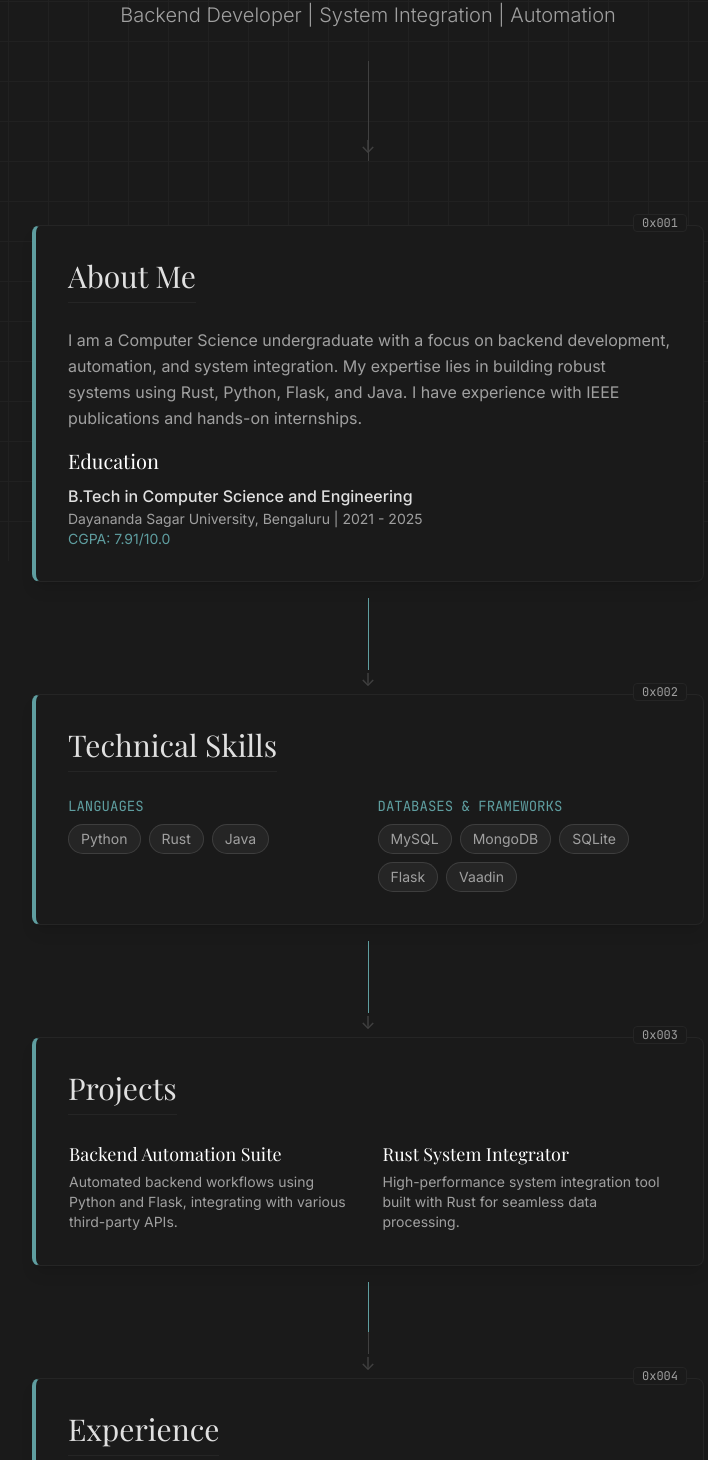
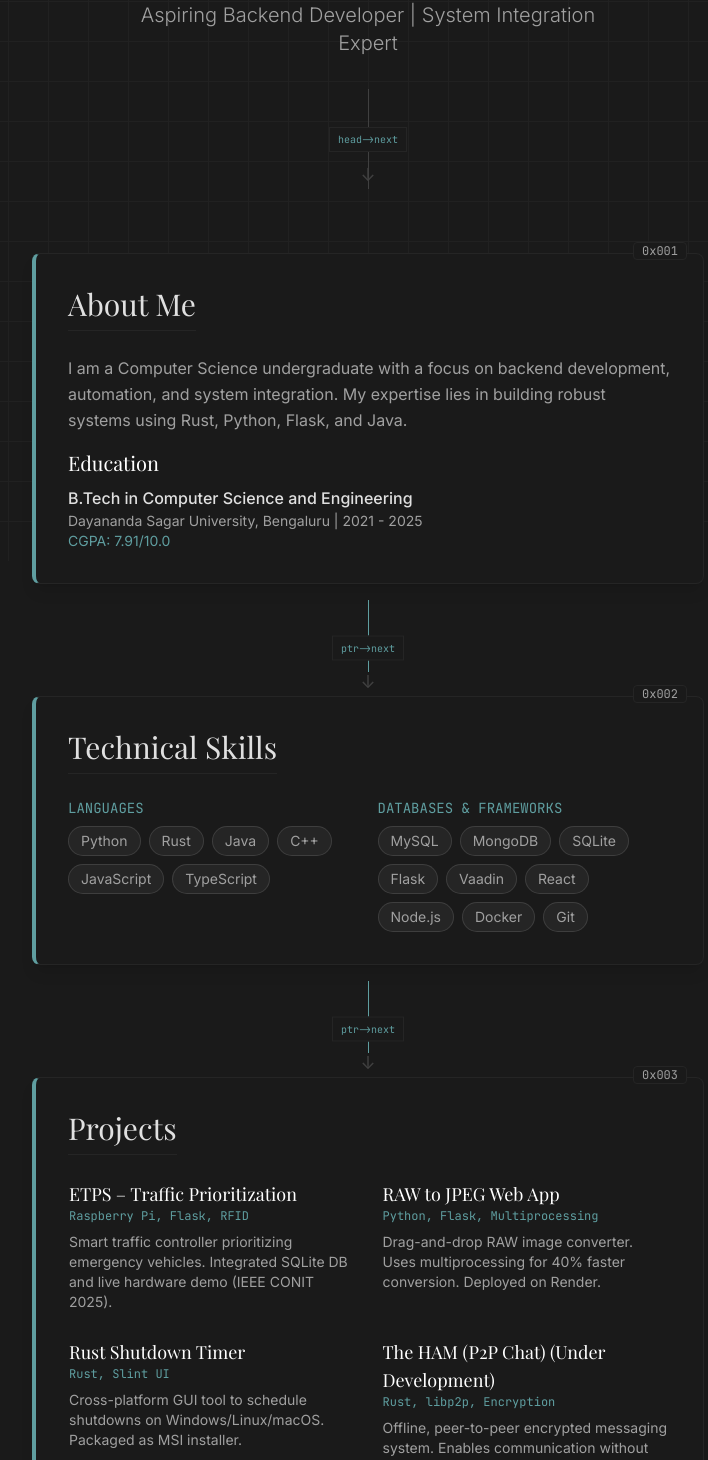
Before and after one commit to shreyas-sridhar/portfolio-shreyas-DS-LL, a React (Vite) app: page / in a window 1280 px wide. Shown: the part 239-1699 px from the top of the page, without its empty margins (272-980 px from the left). Built offline with nearby package versions, Linux system fonts and the light colour scheme; a web font is replaced by a local one.

Commit message:
fixed a few things

```diff
--- a/index.html
+++ b/index.html
@@ -4,7 +4,7 @@
 <head>
   <meta charset="UTF-8" />
   <meta name="viewport" content="width=device-width, initial-scale=1.0" />
-  <title>Shreyas Sridhar | Linked List Portfolio</title>
+  <title>Shreyas Sridhar</title>
   <!-- Google Fonts -->
   <link rel="preconnect" href="https://fonts.googleapis.com">
   <link rel="preconnect" href="https://fonts.gstatic.com" crossorigin>
--- a/src/App.tsx
+++ b/src/App.tsx
@@ -31,12 +31,11 @@ function App() {
                 <HeadNode />
 
                 {/* About Section */}
-                <Node index={1} id="about">
+                <Node index={1} id="about" nextId="skills">
                     <SectionContent title="About Me">
                         <p className="mb-4">
                             I am a Computer Science undergraduate with a focus on backend development, automation, and system integration.
                             My expertise lies in building robust systems using Rust, Python, Flask, and Java.
-                            I have experience with IEEE publications and hands-on internships.
                         </p>
                         <div>
                             <h3 className="text-xl font-medium text-white mb-2">Education</h3>
@@ -50,13 +49,13 @@ function App() {
                 </Node>
 
                 {/* Skills Section (Node 2) */}
-                <Node index={2} id="skills">
+                <Node index={2} id="skills" nextId="projects">
                     <SectionContent title="Technical Skills">
                         <div className="grid grid-cols-1 md:grid-cols-2 gap-4">
                             <div>
                                 <h4 className="text-accent text-sm font-mono mb-2">LANGUAGES</h4>
                                 <div className="flex flex-wrap gap-2">
-                                    {['Python', 'Rust', 'Java'].map((skill) => (
+                                    {['Python', 'Rust', 'Java', 'C++', 'JavaScript', 'TypeScript'].map((skill) => (
                                         <span key={skill} className="px-3 py-1 bg-surface rounded-full text-sm border border-secondary/20">{skill}</span>
                                     ))}
                                 </div>
@@ -64,7 +63,7 @@ function App() {
                             <div>
                                 <h4 className="text-accent text-sm font-mono mb-2">DATABASES & FRAMEWORKS</h4>
                                 <div className="flex flex-wrap gap-2">
-                                    {['MySQL', 'MongoDB', 'SQLite', 'Flask', 'Vaadin'].map((skill) => (
+                                    {['MySQL', 'MongoDB', 'SQLite', 'Flask', 'Vaadin', 'React', 'Node.js', 'Docker', 'Git'].map((skill) => (
                                         <span key={skill} className="px-3 py-1 bg-surface rounded-full text-sm border border-secondary/20">{skill}</span>
                                     ))}
                                 </div>
@@ -74,25 +73,54 @@ function App() {
                 </Node>
 
                 {/* Projects Section (Node 3 - Reordered, was Experience) */}
-                <Node index={3} id="projects">
+                <Node index={3} id="projects" nextId="experience">
                     <SectionContent title="Projects">
                         <div className="grid gap-6 md:grid-cols-2">
-                            <a href="https://github.com/shreyas-sridhar" target="_blank" rel="noreferrer" className="group cursor-pointer block border border-transparent hover:border-surface/50 rounded-lg p-4 -m-4 transition-all">
+                            {/* ETPS */}
+                            <a href="https://github.com/shreyas-sridhar/The-Emergency-Traffic-Prioritization-System" target="_blank" rel="noreferrer" className="group cursor-pointer block border border-transparent hover:border-surface/50 rounded-lg p-4 -m-4 transition-all">
                                 <h3 className="text-lg font-medium text-white group-hover:text-accent transition-colors flex items-center justify-between">
-                                    Backend Automation Suite
+                                    ETPS – Traffic Prioritization
                                     <span className="text-xs border border-accent/50 rounded px-1 text-accent opacity-0 group-hover:opacity-100 transition-opacity">↗</span>
                                 </h3>
+                                <div className="text-xs font-mono text-accent mb-2">Raspberry Pi, Flask, RFID</div>
                                 <p className="text-sm text-secondary mt-1">
-                                    Automated backend workflows using Python and Flask, integrating with various third-party APIs.
+                                    Smart traffic controller prioritizing emergency vehicles. Integrated SQLite DB and live hardware demo (IEEE CONIT 2025).
                                 </p>
                             </a>
-                            <a href="https://github.com/shreyas-sridhar" target="_blank" rel="noreferrer" className="group cursor-pointer block border border-transparent hover:border-surface/50 rounded-lg p-4 -m-4 transition-all">
+
+                            {/* RAW Converter */}
+                            <a href="https://github.com/shreyas-sridhar/raw-image-converter" target="_blank" rel="noreferrer" className="group cursor-pointer block border border-transparent hover:border-surface/50 rounded-lg p-4 -m-4 transition-all">
                                 <h3 className="text-lg font-medium text-white group-hover:text-accent transition-colors flex items-center justify-between">
-                                    Rust System Integrator
+                                    RAW to JPEG Web App
                                     <span className="text-xs border border-accent/50 rounded px-1 text-accent opacity-0 group-hover:opacity-100 transition-opacity">↗</span>
                                 </h3>
+                                <div className="text-xs font-mono text-accent mb-2">Python, Flask, Multiprocessing</div>
                                 <p className="text-sm text-secondary mt-1">
-                                    High-performance system integration tool built with Rust for seamless data processing.
+                                    Drag-and-drop RAW image converter. Uses multiprocessing for 40% faster conversion. Deployed on Render.
+                                </p>
+                            </a>
+
+                            {/* Shutdown Timer */}
+                            <a href="https://github.com/shreyas-sridhar/shutdown-app-using-rust" target="_blank" rel="noreferrer" className="group cursor-pointer block border border-transparent hover:border-surface/50 rounded-lg p-4 -m-4 transition-all">
+                                <h3 className="text-lg font-medium text-white group-hover:text-accent transition-colors flex items-center justify-between">
+                                    Rust Shutdown Timer
+                                    <span className="text-xs border border-accent/50 rounded px-1 text-accent opacity-0 group-hover:opacity-100 transition-opacity">↗</span>
+                                </h3>
+                                <div className="text-xs font-mono text-accent mb-2">Rust, Slint UI</div>
+                                <p className="text-sm text-secondary mt-1">
+                                    Cross-platform GUI tool to schedule shutdowns on Windows/Linux/macOS. Packaged as MSI installer.
+                                </p>
+                            </a>
+
+                            {/* The HAM */}
+                            <a href="https://github.com/shreyas-sridhar/HAM-Chat" target="_blank" rel="noreferrer" className="group cursor-pointer block border border-transparent hover:border-surface/50 rounded-lg p-4 -m-4 transition-all">
+                                <h3 className="text-lg font-medium text-white group-hover:text-accent transition-colors flex items-center justify-between">
+                                    The HAM (P2P Chat) (Under Development)
+                                    <span className="text-xs border border-accent/50 rounded px-1 text-accent opacity-0 group-hover:opacity-100 transition-opacity">↗</span>
+                                </h3>
+                                <div className="text-xs font-mono text-accent mb-2">Rust, libp2p, Encryption</div>
+                                <p className="text-sm text-secondary mt-1">
+                                    Offline, peer-to-peer encrypted messaging system. Enables communication without internet or central servers.
                                 </p>
                             </a>
                         </div>
@@ -100,7 +128,7 @@ function App() {
                 </Node>
 
                 {/* Experience Section (Node 4 - Moved Down) */}
-                <Node index={4} id="experience">
+                <Node index={4} id="experience" nextId="contact">
                     <SectionContent title="Experience">
                         <div className="space-y-6">
                             <div>
@@ -134,6 +162,10 @@ function App() {
                                 <span className="font-mono">LinkedIn:</span>
                                 <span>linkedin.com/in/shreyas-sridhar7</span>
                             </a>
+                            <a href="https://drive.google.com/file/d/1PB-yv5l7BM0X7xEtFASjOTfgVMO_45v0/view?usp=sharing" className="flex items-center space-x-3 text-accent hover:text-white transition-colors" target="_blank" rel="noreferrer">
+                                <span className="font-mono">Resume:</span>
+                                <span>View / Download</span>
+                            </a>
                         </div>
                     </SectionContent>
                 </Node>
--- a/src/components/HeadNode.tsx
+++ b/src/components/HeadNode.tsx
@@ -15,7 +15,7 @@ export const HeadNode: React.FC = () => {
                     Shreyas Sridhar
                 </h1>
                 <p className="text-xl text-secondary font-light max-w-lg mx-auto">
-                    Backend Developer | System Integration | Automation
+                    Aspiring Backend Developer | System Integration Expert
                 </p>
             </motion.div>
 
@@ -24,9 +24,15 @@ export const HeadNode: React.FC = () => {
                 initial={{ height: 0 }}
                 animate={{ height: 100 }}
                 transition={{ delay: 0.8, duration: 0.8 }}
-                className="w-px bg-line mt-8 relative"
+                className="w-px bg-line mt-8 relative flex flex-col items-center justify-center"
             >
-                <div className="absolute bottom-0 left-1/2 -translate-x-1/2 text-line text-lg">↓</div>
+                <button
+                    onClick={() => document.getElementById('about')?.scrollIntoView({ behavior: 'smooth' })}
+                    className="absolute bg-background border border-surface px-2 py-1 text-[10px] font-mono text-accent hover:text-white hover:border-accent transition-colors z-20 cursor-pointer whitespace-nowrap"
+                >
+                    head-&gt;next
+                </button>
+                <div className="absolute bottom-0 text-line text-lg">↓</div>
             </motion.div>
         </div>
     );
--- a/src/components/Node.tsx
+++ b/src/components/Node.tsx
@@ -6,9 +6,10 @@ interface NodeProps {
     index: number;
     id?: string;
     isLast?: boolean;
+    nextId?: string;
 }
 
-export const Node: React.FC<NodeProps> = ({ children, index, id, isLast }) => {
+export const Node: React.FC<NodeProps> = ({ children, index, id, isLast, nextId }) => {
     const ref = useRef<HTMLDivElement>(null);
     const { scrollYProgress } = useScroll({
         target: ref,
@@ -17,6 +18,15 @@ export const Node: React.FC<NodeProps> = ({ children, index, id, isLast }) => {
 
     const opacity = useTransform(scrollYProgress, [0, 0.5], [0, 1]);
     const x = useTransform(scrollYProgress, [0, 0.5], [-50, 0]);
+
+    const scrollToNext = () => {
+        if (nextId) {
+            const element = document.getElementById(nextId);
+            if (element) {
+                element.scrollIntoView({ behavior: 'smooth' });
+            }
+        }
+    };
 
     return (
         <motion.div
@@ -39,13 +49,24 @@ export const Node: React.FC<NodeProps> = ({ children, index, id, isLast }) => {
 
             {/* Pointer (The "Next" Arrow/Line) */}
             {!isLast && (
-                <div className="flex flex-col items-center h-24 w-full">
+                <div className="flex flex-col items-center h-24 w-full relative">
                     <div className="h-full w-px bg-line relative overflow-hidden">
                         <motion.div
                             className="absolute top-0 left-0 w-full bg-accent"
                             style={{ height: useTransform(scrollYProgress, [0.5, 1], ["0%", "100%"]) }}
                         />
                     </div>
+
+                    {/* Clickable Next Label */}
+                    {nextId && (
+                        <button
+                            onClick={scrollToNext}
+                            className="absolute top-1/2 -translate-y-1/2 bg-background border border-surface px-2 py-1 text-[10px] font-mono text-accent hover:text-white hover:border-accent transition-colors z-20 cursor-pointer"
+                        >
+                            ptr-&gt;next
+                        </button>
+                    )}
+
                     <div className="text-line text-lg -mt-1">↓</div>
                 </div>
             )}
```
